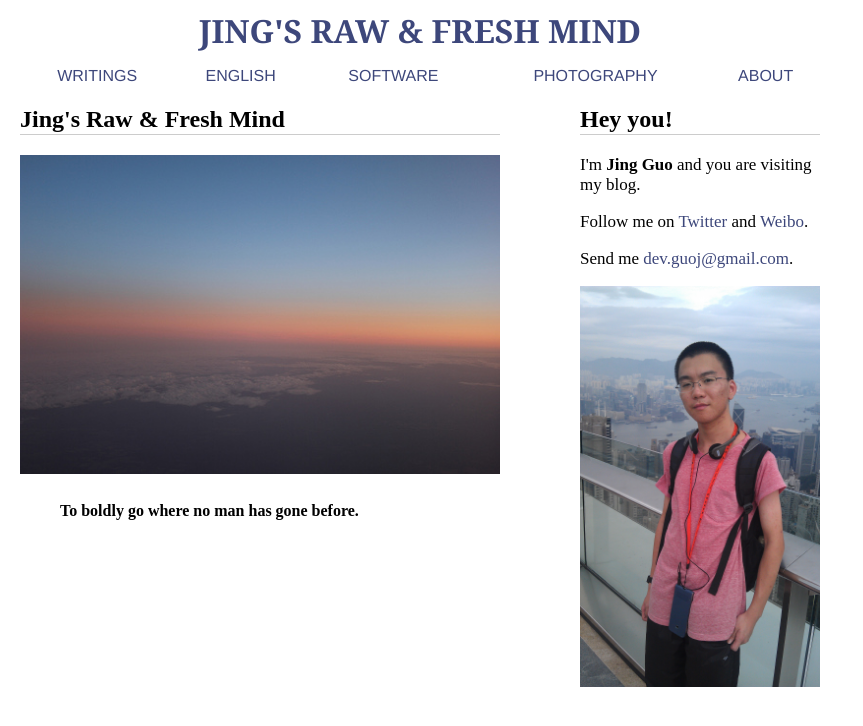
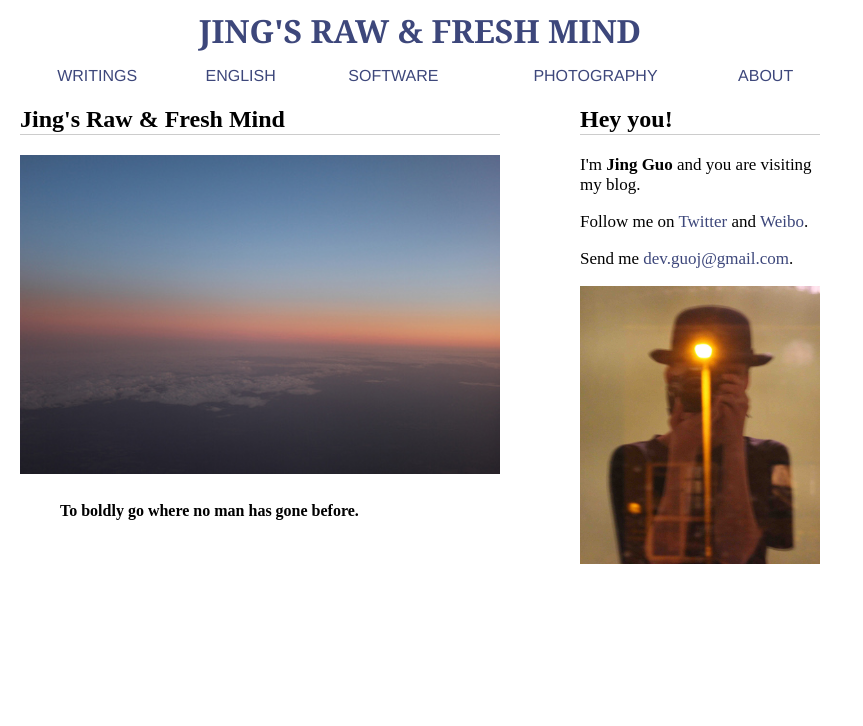
Before and after one commit to guojing0/guojing0.github.io, a Jekyll site: the page built from index.html, in a window 1280 px wide. Shown: the top 726 px of the page, without its empty margins (0-863 px from the left). Built offline with Jekyll 4.4.1, drawn with Linux system fonts in a browser that asks for light colours; Markdown is read by kramdown in place of the engine named in the settings.

Commit message:
Revert "profile pic"
This reverts commit 2079576cf2504ba2c42858cceed40c538981b052.

```diff
--- a/_layouts/modern.html
+++ b/_layouts/modern.html
@@ -41,7 +41,7 @@
             <p>Follow me on <a href="https://twitter.com/guojingtw">Twitter</a> and <a href="http://weibo.com/gj1030">Weibo</a>.</p>
             <p>Send me <a href="mailto: dev.guoj@gmail.com">dev.guoj@gmail.com</a>.</p>
 
-            <img src="/images/mehk.jpg">
+            <img src="/images/me.jpg">
         </div>
       </section>
 
```
